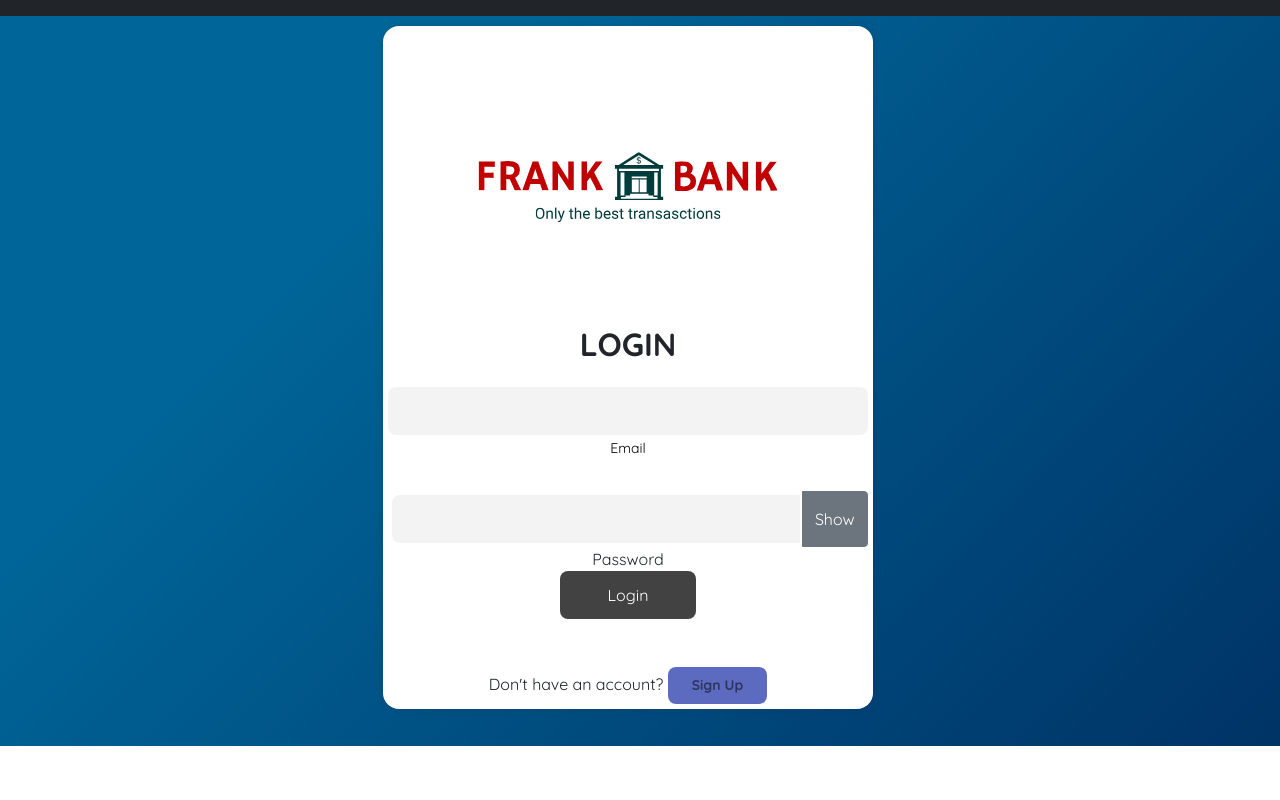
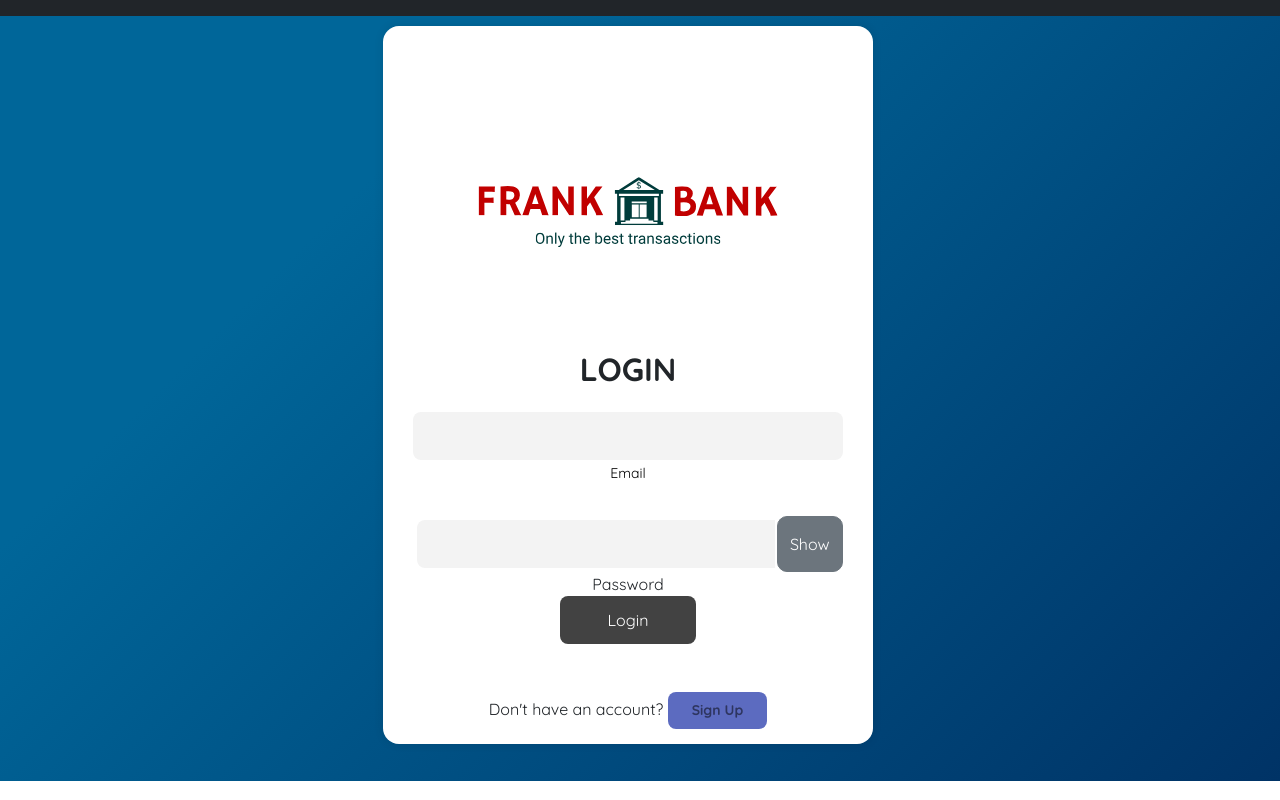
Before and after one commit to hohyunLee96/Banking-App-FrontEnd, a Vue app: page /login in a window 1280 px wide. Built offline with nearby package versions, Linux system fonts and the light colour scheme.

Commit message:
Updated Home.

```diff
--- a/src/components/Home.vue
+++ b/src/components/Home.vue
@@ -38,7 +38,6 @@ export default {
 
   setup() {
     const store = useUserSessionStore();
-
     return {
       store,
     };
@@ -64,13 +63,22 @@ export default {
     if(!this.store.isAuthenticated){
       this.$router.push({ path: "/login" });
     }
+    if(!this.store.isAuthenticated){
+      this.$router.push({ path: "/login" });
+    }
     axios
       .get("users/" + this.store.getUserId)
       .then((result) => {
         console.log(result);
         this.user = result.data;
       })
-      .catch((error) => console.log(error));
+      .catch((error) => {
+        console.log(error);
+        if (error.response.data == "Invalid JWT token") {
+          this.store.logout();
+          this.$router.push({ path: "/login" });
+        }
+      });
   },
   methods: {
 
--- a/src/components/Login.vue
+++ b/src/components/Login.vue
@@ -4,9 +4,9 @@
     <div class=" h-100">
       <div class="row d-flex justify-content-center align-items-center h-100" style="width: 100%; padding-bottom: 27px !important;">
         <div class="col-12 col-md-8 col-lg-6 col-xl-5" style="height: 100% !important;">
-          <div class="card-body p-5 text-center" style="margin: 10px !important; padding: 5px !important;">
+          <div class="card-body p-5 text-center" style="margin: 10px !important; padding: 15px !important;">
 
-            <div class="mb-md-5 mt-md-4 pb-5" style="margin-bottom: 0px !important;">
+            <div class="mb-md-5 mt-md-4 pb-5" style="margin-bottom: 0px !important; padding: 15px;">
 
               <div class="bank-icon">
                 <embed class="icon" id="svgicon" src="logo-no-background.svg" type="image/svg+xml">
@@ -22,7 +22,7 @@
                   <input type="password" v-model="password" class="m-1 form-control" id="inputPassword" />
                   <div class="input-group-append">
                   </div>
-                  <button type="button" class="btn btn-secondary ml-3" @click="togglePassword()"
+                  <button type="button" class="btn btn-secondary" @click="togglePassword()" style="border-radius: 10px;"
                     id="passwordToggleButton">
                     Show
                   </button>
```
